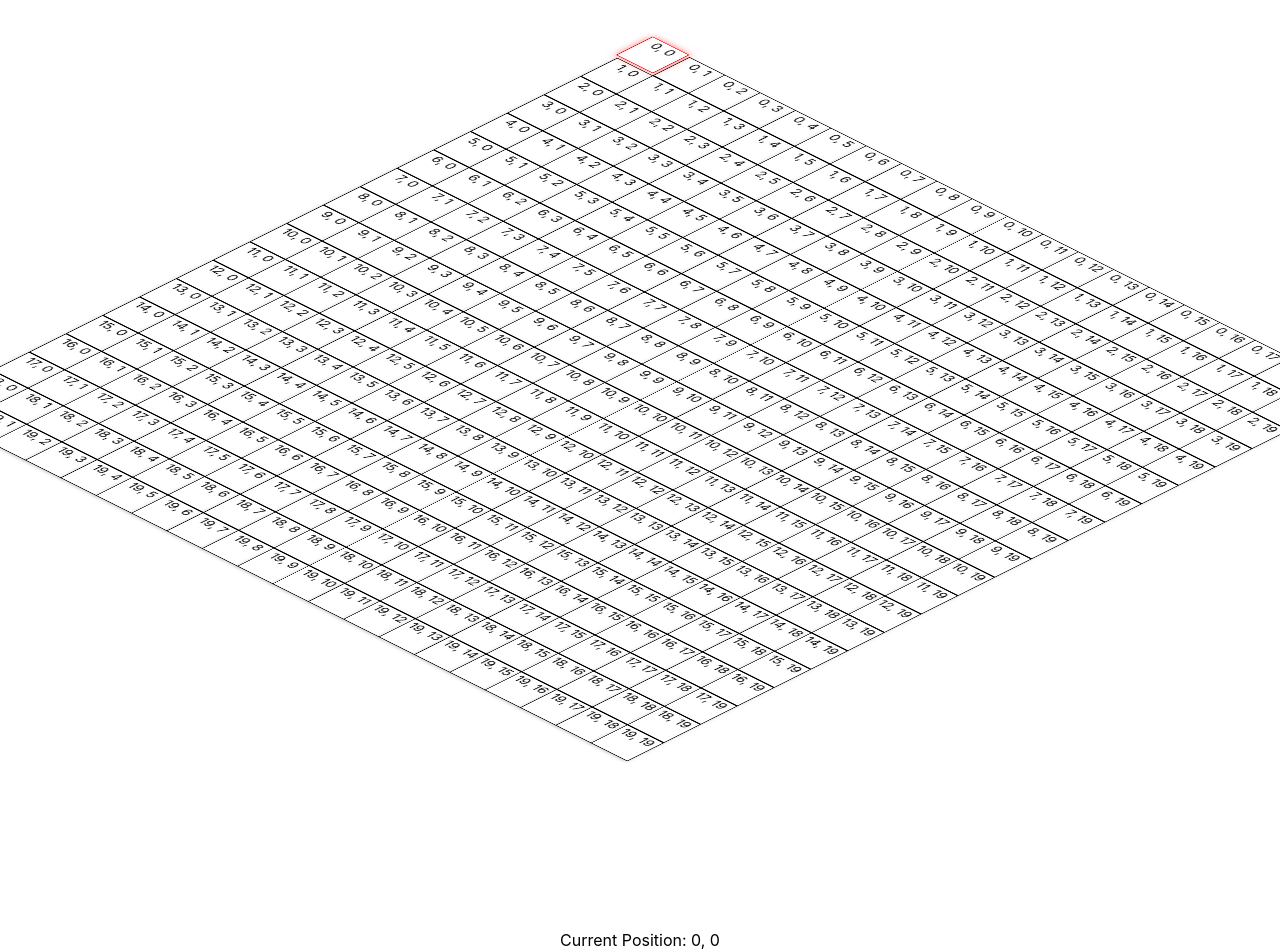
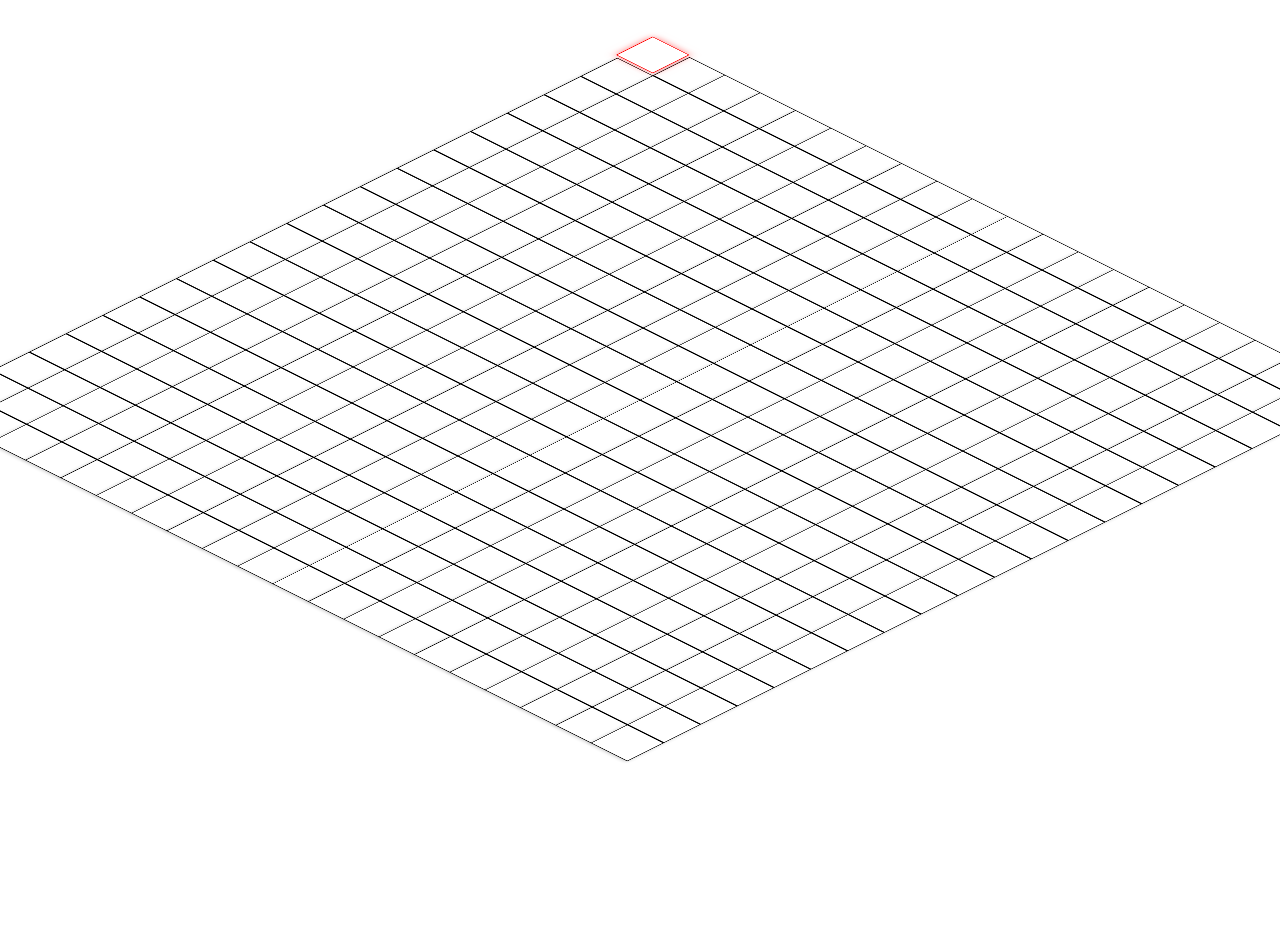
Before and after one commit to MRyutaro/react-srpg-map, a React (Create React App) app: page / in a window 1280 px wide. Shown: the part 120-1070 px from the top of the page. After the commit the page ends 1040 px from the top, so only its background shows below. Built offline with nearby package versions, Linux system fonts and the light colour scheme.

Commit message:
fix: rotateを調整できるようにした

```diff
--- a/src/components/Map.tsx
+++ b/src/components/Map.tsx
@@ -1,5 +1,4 @@
 import { useState, useEffect } from "react";
-import logo from "./logo.svg";
 
 interface Tile {
     children?: React.ReactNode;
@@ -10,13 +9,15 @@ interface MapProps {
     viewRows?: number;
     viewCols?: number;
     tileSize?: number;
+    rotateX?: number;
+    rotateZ?: number;
     updateTile?: (x: number, y: number) => void;
 }
 
-const INITIAL_X_LENGTH = 100;
-const INITIAL_Y_LENGTH = 100;
+const INITIAL_X_LENGTH = 20;
+const INITIAL_Y_LENGTH = 20;
 
-export function Map({ viewRows = 20, viewCols = 20, tileSize = 50, updateTile }: MapProps): JSX.Element {
+export function Map({ viewRows = 20, viewCols = 20, tileSize = 50, rotateX = 60, rotateZ = 45, updateTile }: MapProps): JSX.Element {
     const [viewport, setViewport] = useState({ startX: 0, startY: 0 });
     const [currentPosition, setCurrentPosition] = useState({ x: 0, y: 0 });
     const [tiles, setTiles] = useState<{ [key: string]: Tile }>({}); // 連想配列として初期化
@@ -42,14 +43,6 @@ export function Map({ viewRows = 20, viewCols = 20, tileSize = 50, updateTile }:
                     if (!updatedTiles[`${x},${y}`]) {
                         updatedTiles[`${x},${y}`] = {};
                     }
-                    updatedTiles[`${x},${y}`] = {
-                        children: (
-                            <div>
-                                {x}, {y}
-                            </div>
-                        ),
-                        backgroundColor: updatedTiles[`${x},${y}`].backgroundColor, // 現在の背景色を保持
-                    };
                 }
             }
             return updatedTiles;
@@ -151,12 +144,11 @@ export function Map({ viewRows = 20, viewCols = 20, tileSize = 50, updateTile }:
     }, []);
 
     return (
-        <div>
         <div
             style={{
                 display: "grid",
                 gridTemplateColumns: `repeat(${viewCols}, ${tileSize}px)`,
-                    transform: "rotateX(60deg) rotateZ(45deg)",
+                transform: `rotateX(${rotateX}deg) rotateZ(${rotateZ}deg)`,
             }}
         >
             {Array.from({ length: viewRows }).map((_, rowIndex) =>
@@ -189,10 +181,5 @@ export function Map({ viewRows = 20, viewCols = 20, tileSize = 50, updateTile }:
                 })
             )}
         </div>
-
-            <div style={{ marginTop: "10px" }}>
-                Current Position: {currentPosition.x}, {currentPosition.y}
-            </div>
-        </div>
     );
 }
```
Lines whose indentation alone changed are shown as unchanged.
